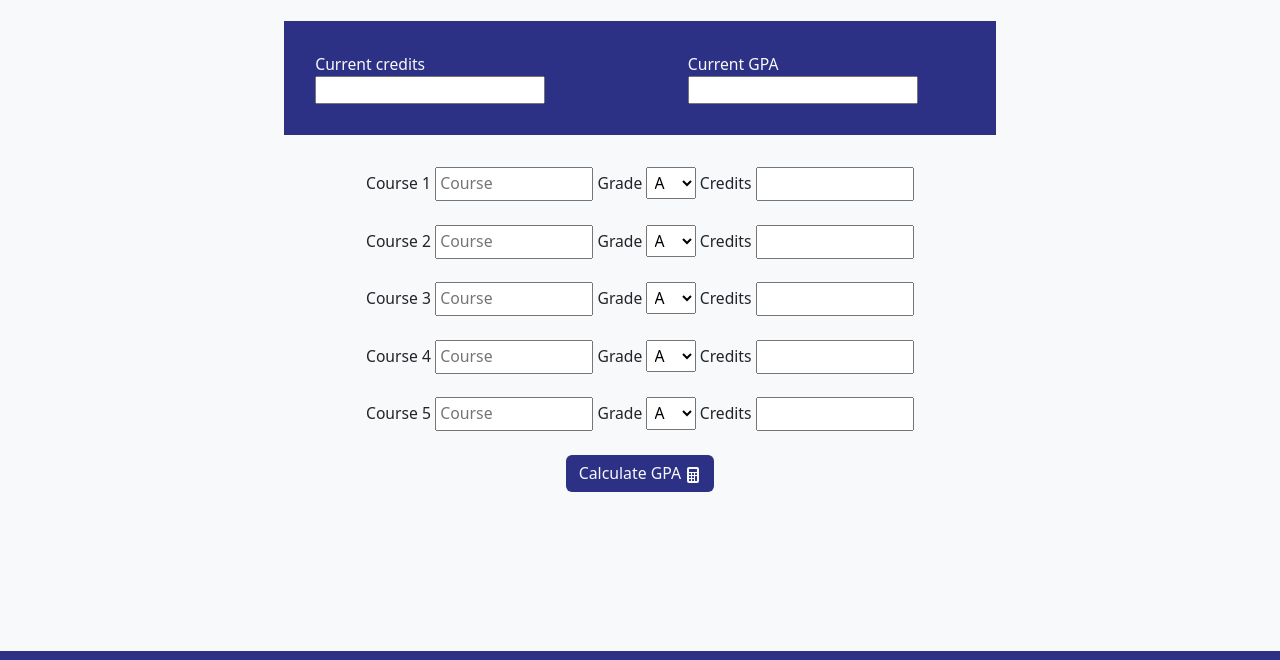
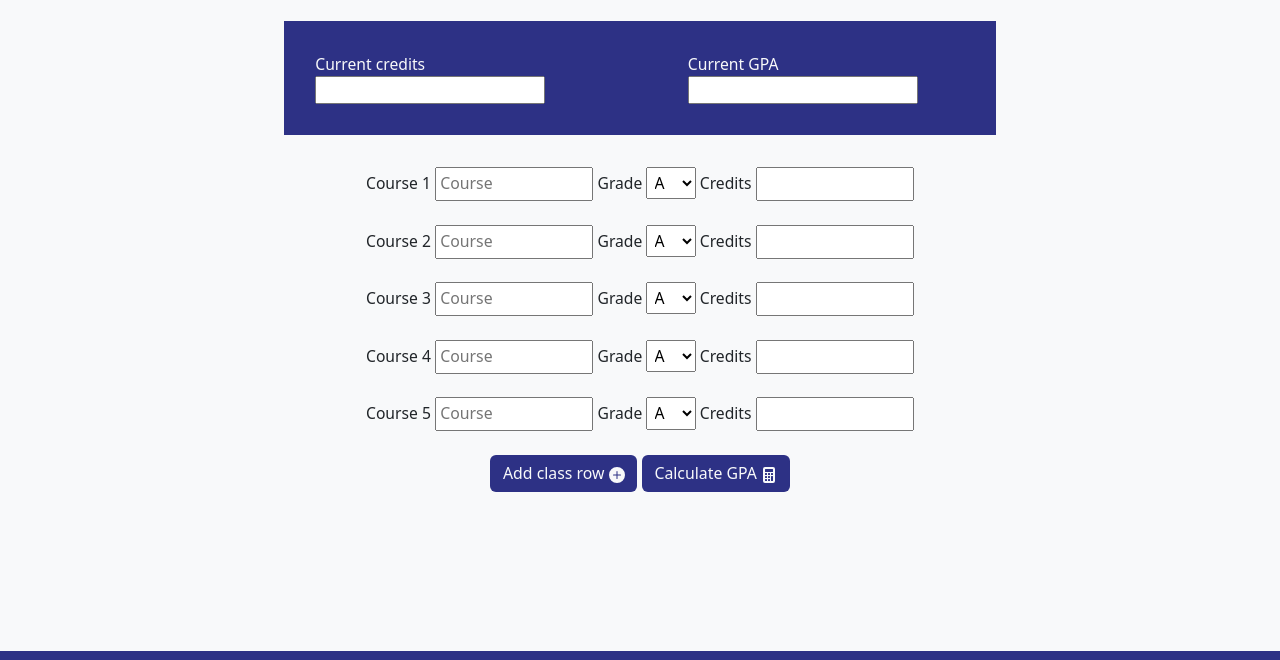
Before and after one commit to JAbsolu/CT-State-CC-GPA-Calculator, a plain HTML site: page index.html in a window 1280 px wide. Shown: the part 140-800 px from the top of the page. Drawn offline with nearby package versions, Linux system fonts and the light colour scheme.

Commit message:
Removed uneeded class name in calculate btn

```diff
--- a/index.html
+++ b/index.html
@@ -177,15 +177,15 @@
          </div>
 
          <div align="center">
-            <!-- <button class="btn bg-primary-custom text-light btn-add-row">
+            <button class="btn bg-primary-custom text-light btn-add-row">
                Add class row
                <svg xmlns="http://www.w3.org/2000/svg" width="16" height="16" fill="currentColor"
                   class="bi bi-plus-circle-fill" viewBox="0 0 16 16">
                   <path
                      d="M16 8A8 8 0 1 1 0 8a8 8 0 0 1 16 0zM8.5 4.5a.5.5 0 0 0-1 0v3h-3a.5.5 0 0 0 0 1h3v3a.5.5 0 0 0 1 0v-3h3a.5.5 0 0 0 0-1h-3v-3z" />
                </svg>
-            </button> -->
-            <button class="btn bg-primary-custom text-light btn-add-row calculate" type="submit">
+            </button>
+            <button class="btn bg-primary-custom text-light calculate" type="submit">
                Calculate GPA
                <svg xmlns="http://www.w3.org/2000/svg" width="16" height="16" fill="currentColor"
                   class="bi bi-calculator-fill" viewBox="0 0 16 16">
```
